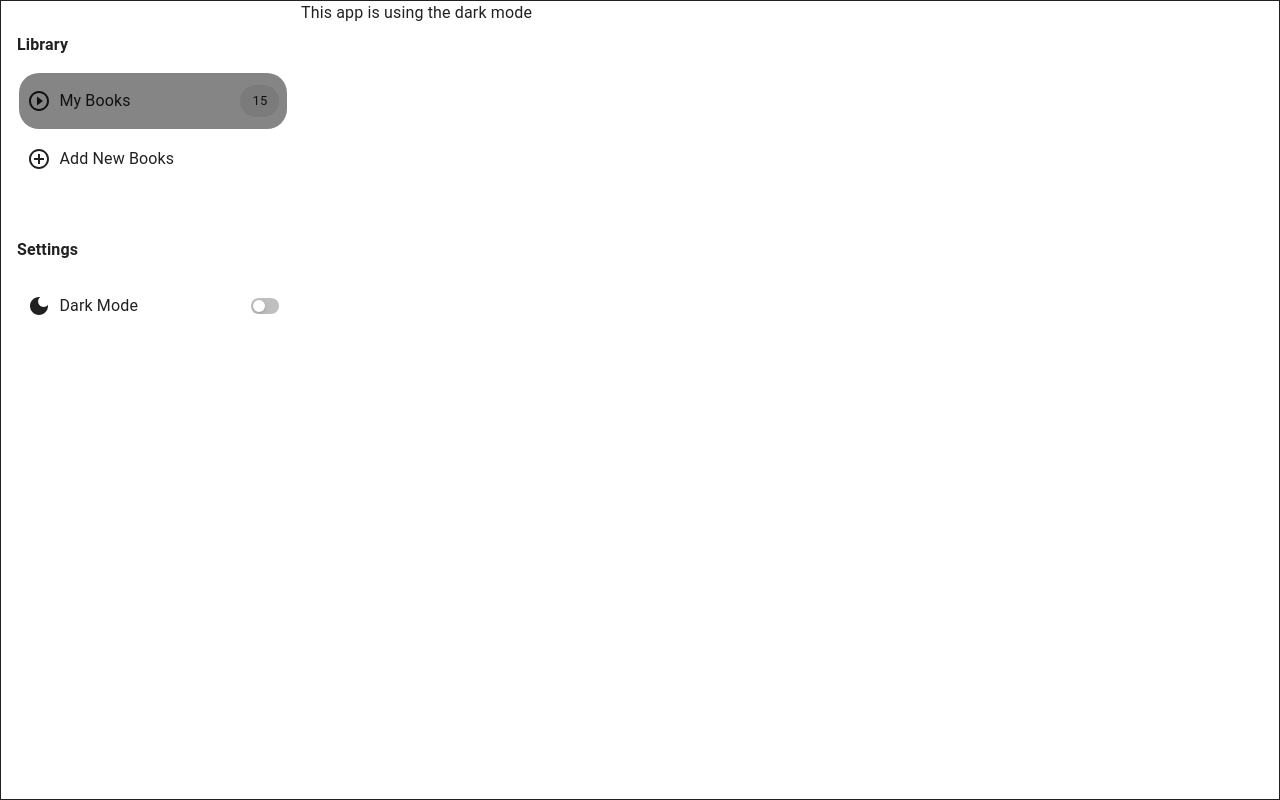
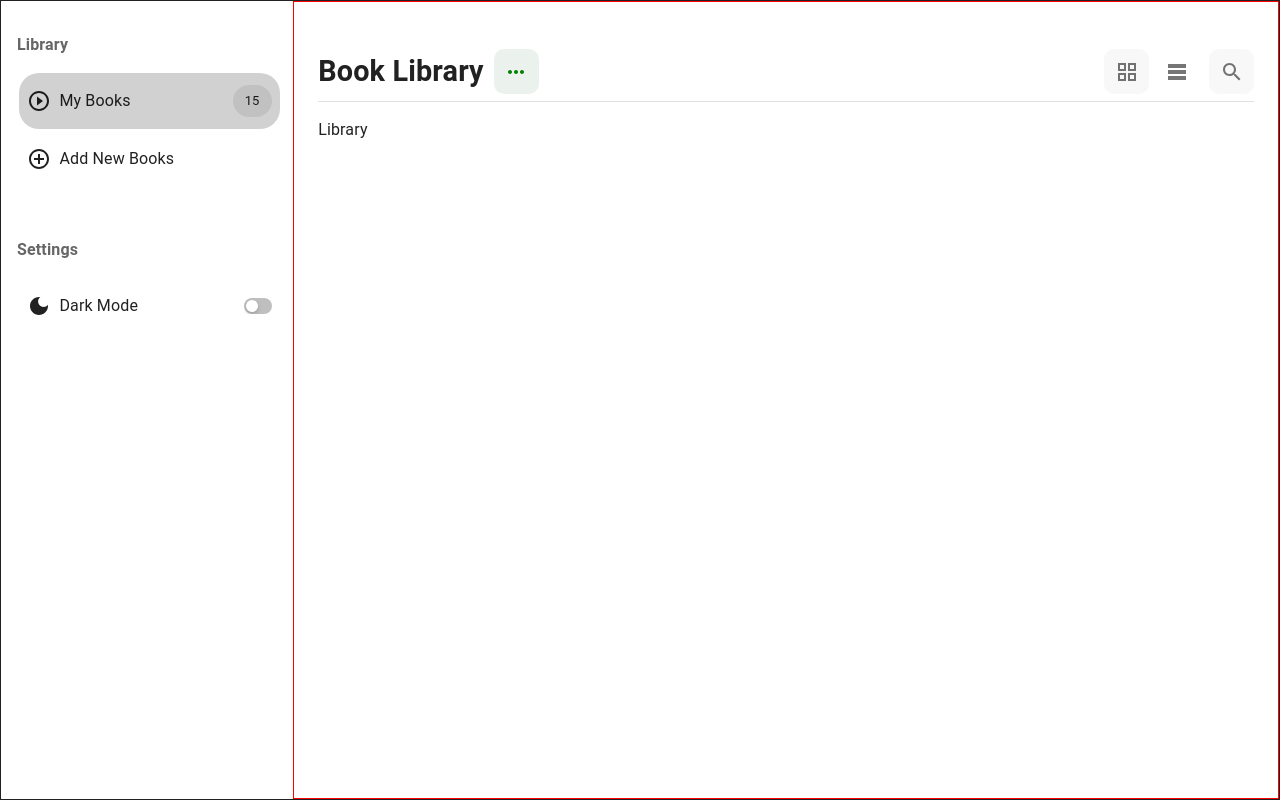
Before and after one commit to kuzko58/bookpedia_client, a React (Vite) app: page / in a window 1280 px wide. Built offline with nearby package versions, Linux system fonts and the light colour scheme.

Commit message:
added initial navbar components

```diff
--- a/src/App.css
+++ b/src/App.css
@@ -1,6 +1,4 @@
 #root {
   height: 100%;
   max-width: 1280px;
-  /* padding: 2rem;
-  text-align: center; */
 }
--- a/src/App.tsx
+++ b/src/App.tsx
@@ -1,6 +1,7 @@
 import Layout from "./components/Layout";
 import { Provider } from "react-redux";
 import { store } from "./redux/store/store";
+import Library from "./pages/Library";
 import './App.css'
 
 
@@ -9,7 +10,7 @@ function App() {
   return (
     <Provider store={store}>
       <Layout>
-        <main>This app is using the dark mode</main>
+        <Library />
       </Layout>
     </Provider>
   );
--- a/src/components/Layout.tsx
+++ b/src/components/Layout.tsx
@@ -4,6 +4,7 @@ import useMediaQuery from '@mui/material/useMediaQuery';
 import CssBaseline from '@mui/material/CssBaseline';
 import { styled } from '@mui/system';
 import Sidebar from './Sidebar';
+import Navbar from './Navbar';
 import { useAppSelector, useAppDispatch } from '../redux/hooks';
 import { updateState } from "../redux/slice/app.slice.js";
 
@@ -42,6 +43,7 @@ const Layout: React.FC<LayoutProps> = (props) => {
                     <Sidebar />
                 </LayoutSide>
                 <LayoutMain>
+                    <Navbar />
                     {props.children}
                 </LayoutMain>
             </LayoutWrapper>
@@ -64,10 +66,12 @@ const LayoutSide = styled('div')({
     height: '100%',
     width: '30%',
     minWidth: '200px',
-    maxWidth: '300px',
+    maxWidth: '350px',
 });
 
-const LayoutMain = styled('div')({
+const LayoutMain = styled('div')(({ theme }) => ({
     height: '100%',
-    width: '70%'
-});
+    width: '100%',
+    padding: theme.spacing(3),
+    border: '1px solid red'
+}));
--- /dev/null
+++ b/src/components/Navbar.tsx
@@ -0,0 +1,73 @@
+import React from 'react';
+import { styled } from '@mui/system';
+import MoreHorizIcon from '@mui/icons-material/MoreHoriz';
+import GridViewIcon from '@mui/icons-material/GridView';
+import TableRowsIcon from '@mui/icons-material/TableRows';
+import SearchIcon from '@mui/icons-material/Search';
+import { IconButton } from '@mui/material';
+
+const Navbar = () => {
+    return (
+        <NavbarWrapper>
+            <NavbarTitle>Book Library</NavbarTitle>
+            <NavIconWrapper className='more'>
+                <MoreHorizIcon fontSize='medium' sx={{
+                    color: 'green',
+                }} />
+            </NavIconWrapper>
+            <NavIconWrapper className='is_selected' sx={{
+                marginLeft: 'auto',
+
+            }}>
+                <GridViewIcon />
+            </NavIconWrapper>
+            <NavIconWrapper sx={{
+                marginLeft: '5px',
+
+            }}>
+                <TableRowsIcon />
+            </NavIconWrapper>
+            <NavIconWrapper className='is_selected' sx={{
+                marginLeft: '10px',
+
+            }}>
+                <SearchIcon fontSize='medium' />
+            </NavIconWrapper>
+        </NavbarWrapper>
+    )
+}
+
+export default Navbar;
+
+
+const NavbarWrapper = styled('p')(({ theme }) => ({
+    width: '100%',
+    height: '60px',
+    display: 'flex',
+    alignItems: 'center',
+    borderBottom: `1px solid ${theme.palette.divider}`
+}));
+
+const NavbarTitle = styled('h2')(({ theme }) => ({
+    fontSize: '1.8rem',
+    margin: 0,
+}));
+
+const NavIconWrapper = styled(IconButton)(({ theme }) => ({
+    height: '45px',
+    width: '45px',
+    borderRadius: '10px',
+
+    '&.is_selected': {
+        backgroundColor: 'rgba(185, 185, 185, 0.1)',
+    },
+
+    '&.more': {
+        backgroundColor: theme.palette.mode === 'light' ? 'rgba(2, 94, 30, 0.08)' : 'transparent',
+        marginLeft: '10px'
+    },
+
+    '&:hover': {
+        backgroundColor: 'rgba(185, 185, 185, 0.3)'
+    }
+}));
--- a/src/components/Sidebar.tsx
+++ b/src/components/Sidebar.tsx
@@ -1,5 +1,4 @@
 import React from 'react';
-import { useSelector, useDispatch } from "react-redux";
 import { styled } from '@mui/system';
 import PlayCircleOutlineIcon from '@mui/icons-material/PlayCircleOutline';
 import ControlPointIcon from '@mui/icons-material/ControlPoint';
@@ -77,7 +76,8 @@ const SidebarRow = styled('div')(({ theme }) => ({
 const SidebarRowTitle = styled('p')(({ theme }) => ({
     width: '100%',
     marginBottom: theme.spacing(2),
-    fontWeight: 600
+    fontWeight: 600,
+    color: theme.palette.text.secondary
 }));
 
 const SidebarRowContent = styled('div')(({ theme }) => ({
@@ -90,16 +90,16 @@ const SidebarRowContent = styled('div')(({ theme }) => ({
     cursor: 'pointer',
 
     '&.is_selected': {
-        backgroundColor: theme.palette.mode === 'dark' ? '#121212' : 'rgba(0, 0, 0, 0.48)',
+        backgroundColor: theme.palette.mode === 'dark' ? '#121212' : 'rgba(0, 0, 0, 0.18)',
     },
 
     '&.is_not_selected': {
         '&:hover': {
-            backgroundColor: theme.palette.mode === 'dark' ? 'rgba(255, 255, 255, 0.20)' : 'rgba(0, 0, 0, 0.18)'
+            backgroundColor: theme.palette.mode === 'dark' ? 'rgba(255, 255, 255, 0.20)' : 'rgba(0, 0, 0, 0.08)'
         }
     }
 }));
 
-const SidebarRowContentText = styled('p')(({ theme }) => ({
-
+const SidebarRowContentText = styled('p')(() => ({
+    fontSize: '16px',
 }));
--- /dev/null
+++ b/src/pages/Library.tsx
@@ -0,0 +1,9 @@
+import React from 'react';
+
+const Library = () => {
+    return (
+        <div>Library</div>
+    )
+}
+
+export default Library
```
